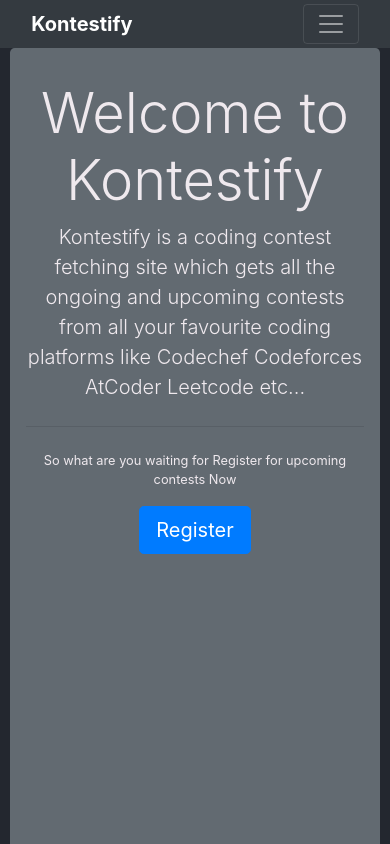
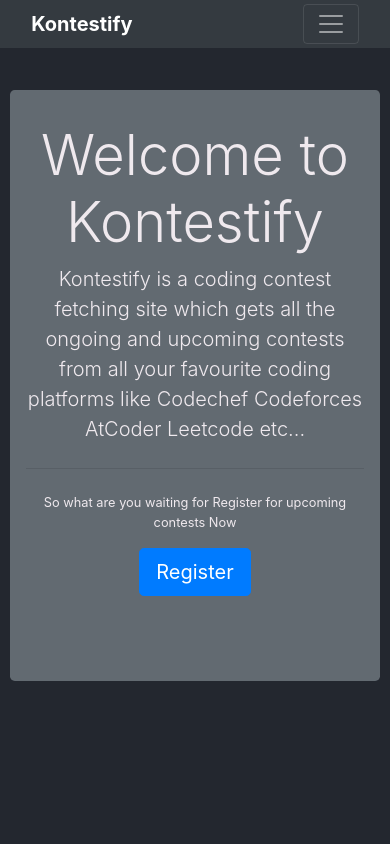
Before and after one commit to khadeshyam/kontestify, a React (Create React App) app: page / in a window 390 px wide. Shown: the top 844 px of the page. Built offline with nearby package versions, Linux system fonts and the light colour scheme; no server answers.

Commit message:
make jumbtron responsive

```diff
--- a/src/App.css
+++ b/src/App.css
@@ -29,6 +29,7 @@ body{
 
 .navbar{
   padding:1% 8%!important;
+  background-color:#1d1d1f;
 }
 
 .navbar-nav{
@@ -48,8 +49,8 @@ body{
   color:rgba(239, 233, 238, 1);
   background-color:rgb(98, 106, 113);
   width: 95vw !important;
-  margin: 0px auto;
-  height: 100vh !important;
+  margin: 5vh auto;
+  height: 70vh !important;
 }
 
 .scroll-bar{
@@ -57,11 +58,12 @@ body{
   margin:10px 0px;
   padding:10px;
   color:rgba(239, 233, 238, 1);
-  background-color:rgb(98, 106, 113);
+  background-color:#363636;
   display: flex;
   justify-content: center;
   border-radius:20px;
   overflow:auto;
+
 }
 
 .platform{
@@ -85,9 +87,6 @@ body{
     font-size:0.8rem;
     color:rgba(239, 233, 238, 1);
     background-color:rgb(98, 106, 113);
-    width: 95vw !important;
-    margin: 0px auto;
-    height: 150vh !important;
   }
 
 
@@ -128,3 +127,5 @@ body{
     gap: 15px;
   }
 }
+
+/*scrap data using selenium-js*/
```
